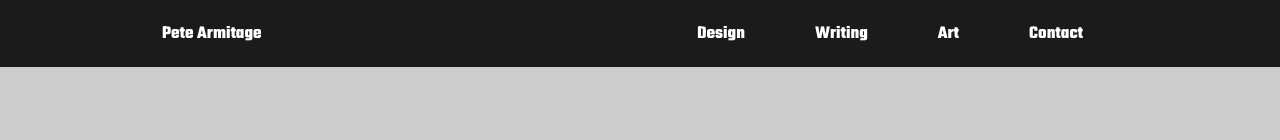
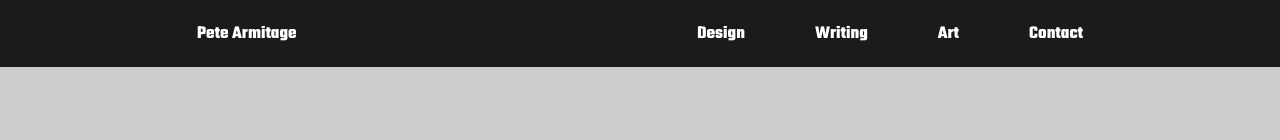
Before and after one commit to Micha-89/Portfolio-PeteArmitage, a React (Create React App) app: page / in a window 1280 px wide. Shown: the top 140 px of the page. Built offline with nearby package versions, Linux system fonts and the light colour scheme; grey boxes are pictures that could not be loaded.

Commit message:
made changes to navbar layout

```diff
--- a/src/components/Navbar.js
+++ b/src/components/Navbar.js
@@ -5,6 +5,7 @@ import { Link } from "react-router-dom";
 export default function Navbar() {
     return (
         <div className="navbar">
+            <div className="navbarWrapper">
                 <p className="navbarName">Pete Armitage</p>
                 <ul className="navbarLinkList">
                     <Link className="navbarLink">Design</Link>
@@ -13,5 +14,6 @@ export default function Navbar() {
                     <Link className="navbarLink">Contact</Link>
                 </ul>
             </div>
+        </div>
     )
 }
--- a/src/styles/Home.css
+++ b/src/styles/Home.css
@@ -10,7 +10,7 @@
     width: 886px;
     height: 597px;
     position: relative;
-    top: 126px;
+    top: 75px;
 }
 
 .homeImage {
--- a/src/styles/Navbar.css
+++ b/src/styles/Navbar.css
@@ -10,19 +10,23 @@
     align-items: center;
 }
 
+.navbarWrapper {
+    width: 886px;
+    display: flex;
+    flex-direction: row;
+    justify-content: space-between;
+}
+
 .navbarName {
     margin: 0;
     font-size: 18px;
     font-weight: 700;
-    position: absolute;
-    left: 162px;
 }
 
 .navbarLinkList {
     margin: 0;
     padding: 0;
     display: flex;
-    width: 886px;
     justify-content: flex-end;
     gap: 70px;
 }
```
Lines whose indentation alone changed are shown as unchanged.
